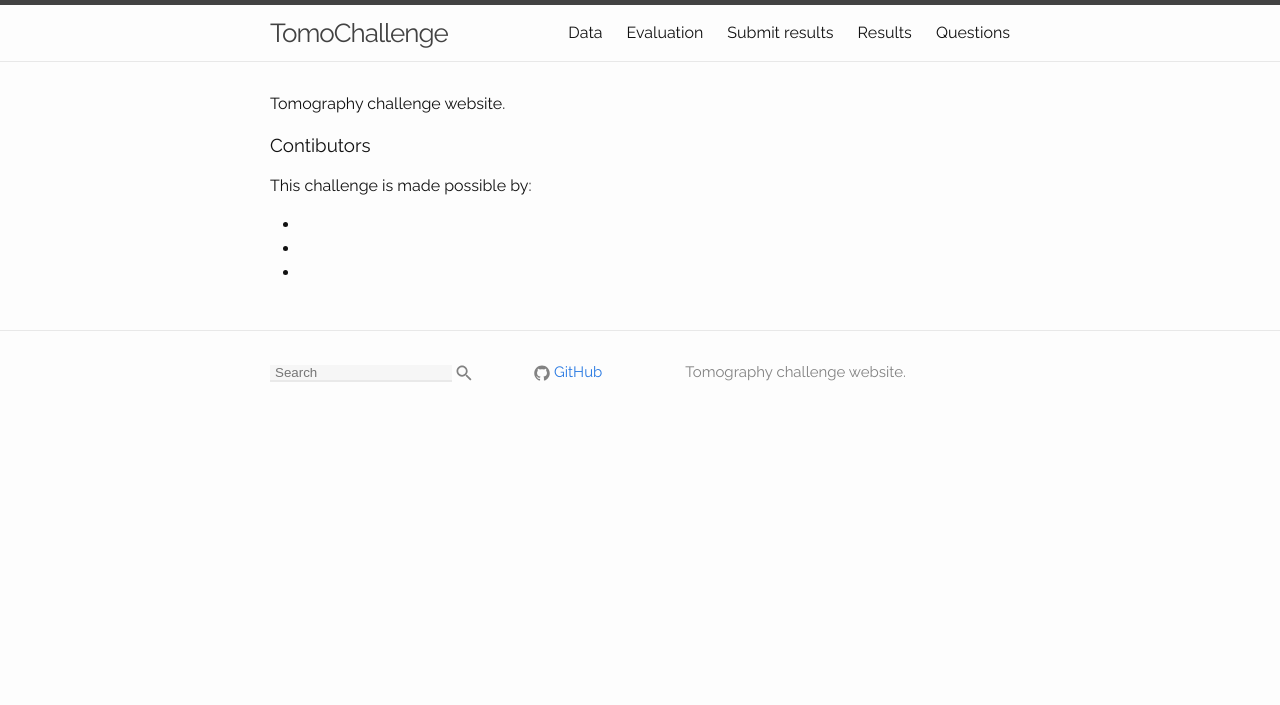
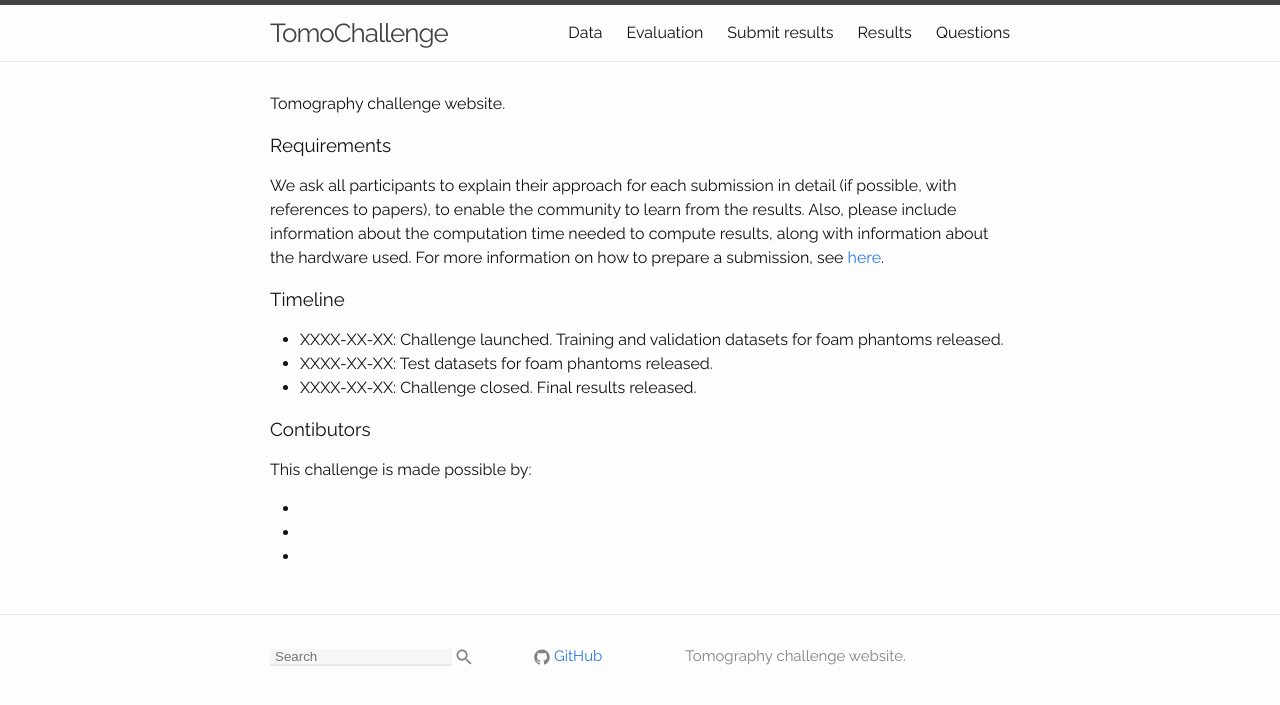
Before and after one commit to tomochallenge/tomochallenge.github.io, a Jekyll site: the page built from index.md, in a window 1280 px wide. Shown: the top 705 px of the page. Built offline with Jekyll 4.4.1, drawn with Linux system fonts in a browser that asks for light colours.

Commit message:
Update index.md

```diff
--- a/index.md
+++ b/index.md
@@ -7,6 +7,17 @@ layout: default
 
 Tomography challenge website.
 
+### Requirements
+
+We ask all participants to explain their approach for each submission in detail (if possible, with references to papers),
+to enable the community to learn from the results. Also, please include information about the computation time needed to compute results, along with information about the hardware used. For more information on how to prepare a submission, see [here](https://tomochallenge.github.io/submit/).
+
+### Timeline
+
+* XXXX-XX-XX: Challenge launched. Training and validation datasets for foam phantoms released.
+* XXXX-XX-XX: Test datasets for foam phantoms released.
+* XXXX-XX-XX: Challenge closed. Final results released.
+
 ### Contibutors
 
 This challenge is made possible by:
```
